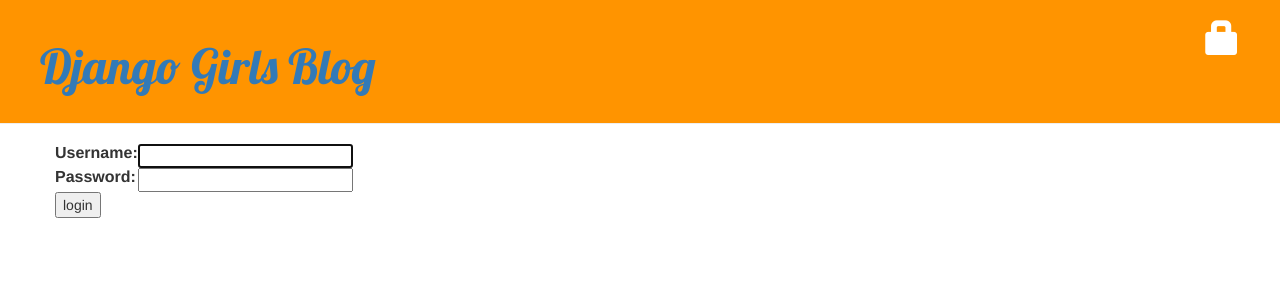
After one commit to Newyee1994/djangogirls, a Django app: page /accounts/login/ in a window 1280 px wide. The commit adds this page. Shown: the top 300 px of the page. Run offline with Django 3.2, Linux system fonts and the light colour scheme; some libraries are stand-ins or nearby versions.

Commit message:
增加安全性：登录

```diff
--- a/blog/templates/blog/base.html
+++ b/blog/templates/blog/base.html
@@ -11,10 +11,16 @@
 
 <body>
 <div class="page-header">
-    <a href="{% url 'post_new' %}" class="top-menu">
-        <span class="glyphicon glyphicon-plus"></span>
-    </a>
-    <h1><a href="/">Django Girls Blog</a></h1>
+    {% if user.is_authenticated %}
+        <a href="{% url 'post_new' %}" class="top-menu">
+            <span class="glyphicon glyphicon-plus"></span>
+        </a>
+    {% else %}
+        <a href="{% url 'login' %}" class="top-menu">
+            <span class="glyphicon glyphicon-lock"></span>
+        </a>
+    {% endif %}
+    <h1><a href="/blog">Django Girls Blog</a></h1>
 </div>
 
 {#{% for post in posts %}#}
--- /dev/null
+++ b/blog/templates/registration/login.html
@@ -0,0 +1,24 @@
+{% extends 'blog/base.html' %}
+
+{% block content %}
+    {% if form.errors %}
+        <p>Your username and password didn't match. Please try again.</p>
+    {% endif %}
+
+    <form method="POST" action="{% url 'login' %}">
+        {% csrf_token %}
+        <table>
+            <tr>
+                <td>{{ form.username.label_tag }}</td>
+                <td>{{ form.username }}</td>
+            </tr>
+            <tr>
+                <td>{{ form.password.label_tag }}</td>
+                <td>{{ form.password }}</td>
+            </tr>
+        </table>
+
+        <input type="submit" value="login" />
+        <input type="hidden" name="next" value="{{ next }}" />
+    </form>
+{% endblock %}
--- a/blog/views.py
+++ b/blog/views.py
@@ -2,6 +2,7 @@
 from django.utils import timezone
 from .models import Post
 from .forms import PostForm
+from django.contrib.auth.decorators import login_required
 
 
 def post_list(request):
@@ -14,6 +15,8 @@
     post = get_object_or_404(Post, pk=pk)
     return render(request, 'blog/post_detail.html', {'post': post})
 
+
+@login_required
 def post_new(request):
     if request.method == 'POST':
         form = PostForm(request.POST)
@@ -28,6 +31,7 @@
     return render(request, 'blog/post_edit.html', {'form': form})
 
 
+@login_required
 def post_edit(request, pk):
     post = get_object_or_404(Post, pk=pk)
     if request.method == 'POST':
@@ -37,7 +41,7 @@
             post.author = request.user
             post.published_date = timezone.now()
             post.save()
-            return redirect('post_detail', pk=post.pk)
+            return redirect('', pk=post.pk)
     else:
         form = PostForm(instance=post)
     return render(request, 'blog/post_edit.html', {'form': form})
--- a/mysite/settings.py
+++ b/mysite/settings.py
@@ -139,3 +139,5 @@
 
 STATIC_URL = '/static/'
 STATIC_ROOT = os.path.join(BASE_DIR, 'static')
+
+LOGIN_REDIRECT_URL = '/blog'    # 登录成功后重定向的页面
--- a/mysite/urls.py
+++ b/mysite/urls.py
@@ -15,8 +15,10 @@
 """
 from django.conf.urls import url, include
 from django.contrib import admin
+from django.contrib.auth import views
 
 urlpatterns = [
     url(r'^admin/', admin.site.urls),
+    url(r'accounts/login/', views.login, name='login'),
     url(r'^blog/', include('blog.urls')),   # 按项目独立引入，保持文件简洁
 ]
```
